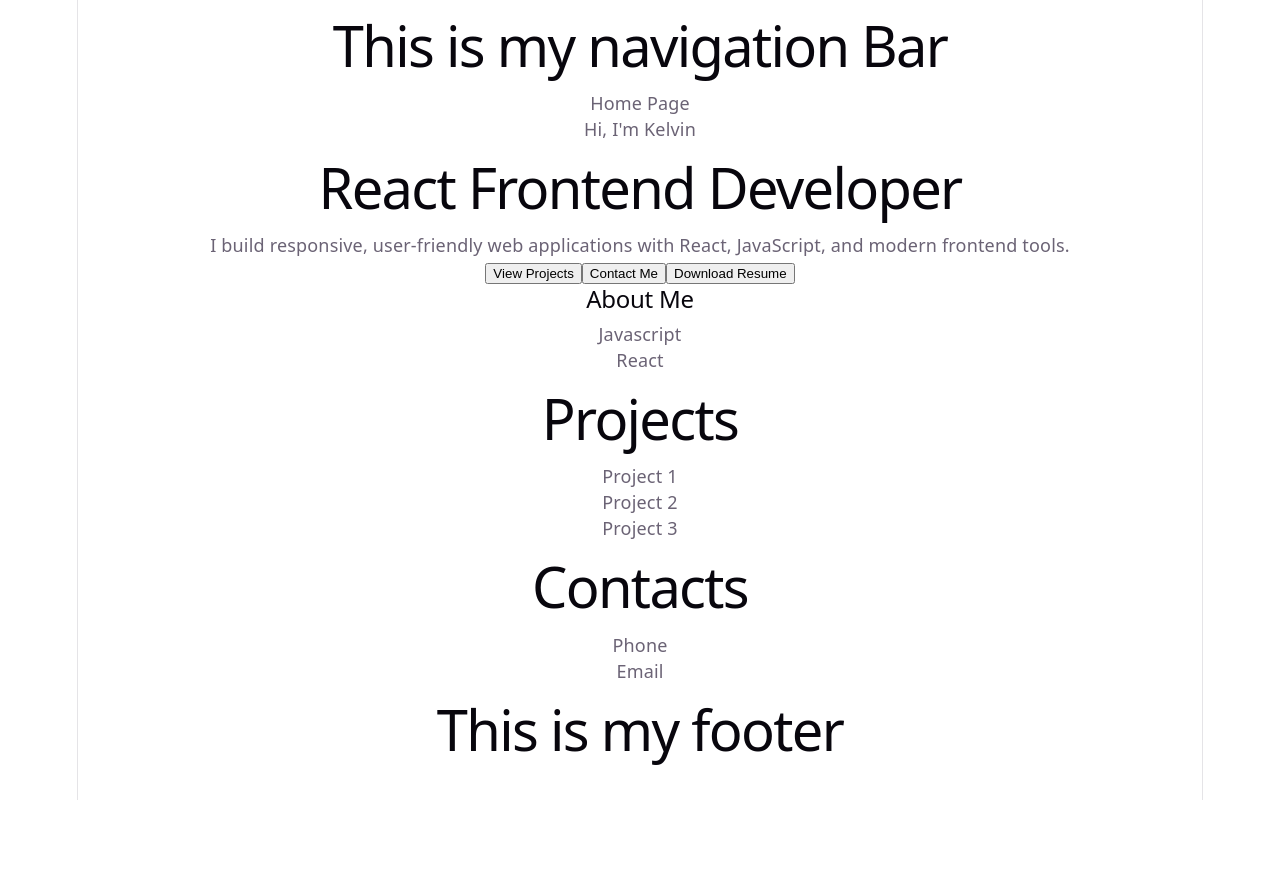
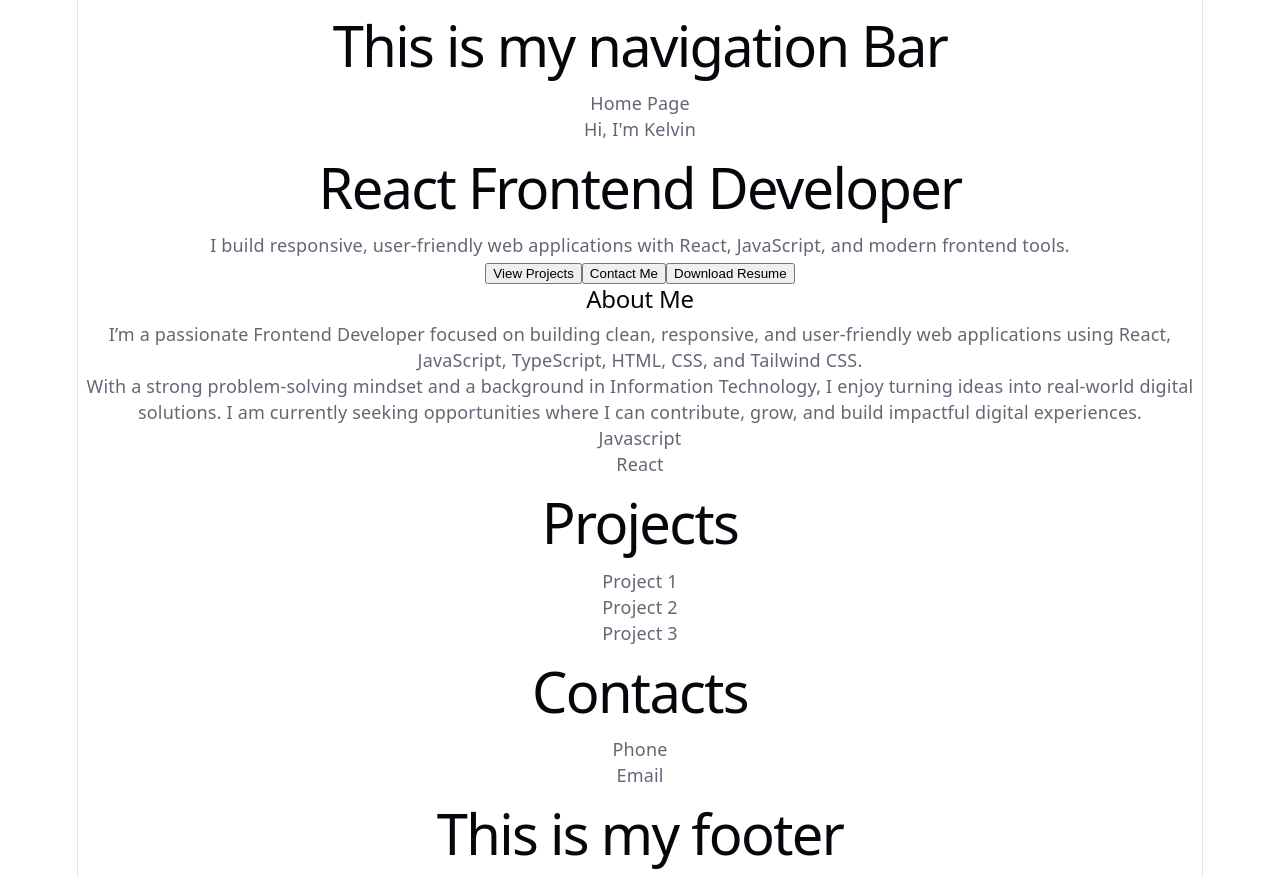
Before and after one commit to Mankelvo/personal-portfolio, a React (Vite) app: page / in a window 1280 px wide. Before the commit the page ends 800 px from the top, so only its background shows below. Built offline with nearby package versions, Linux system fonts and the light colour scheme.

Commit message:
Update About section content

```diff
--- a/src/components/sections/About.jsx
+++ b/src/components/sections/About.jsx
@@ -1,6 +1,20 @@
 function About(){
     return (
+        <section>
         <h2>About Me</h2>
+        <p>
+          I’m a passionate Frontend Developer focused on building clean,
+    responsive, and user-friendly web applications using React,
+    JavaScript, TypeScript, HTML, CSS, and Tailwind CSS.
+        </p>
+        <p>
+           With a strong problem-solving mindset and a background in
+    Information Technology, I enjoy turning ideas into real-world
+    digital solutions. I am currently seeking opportunities where I
+    can contribute, grow, and build impactful digital experiences.
+        </p>
+
+        </section>
     )
 }
 
```
